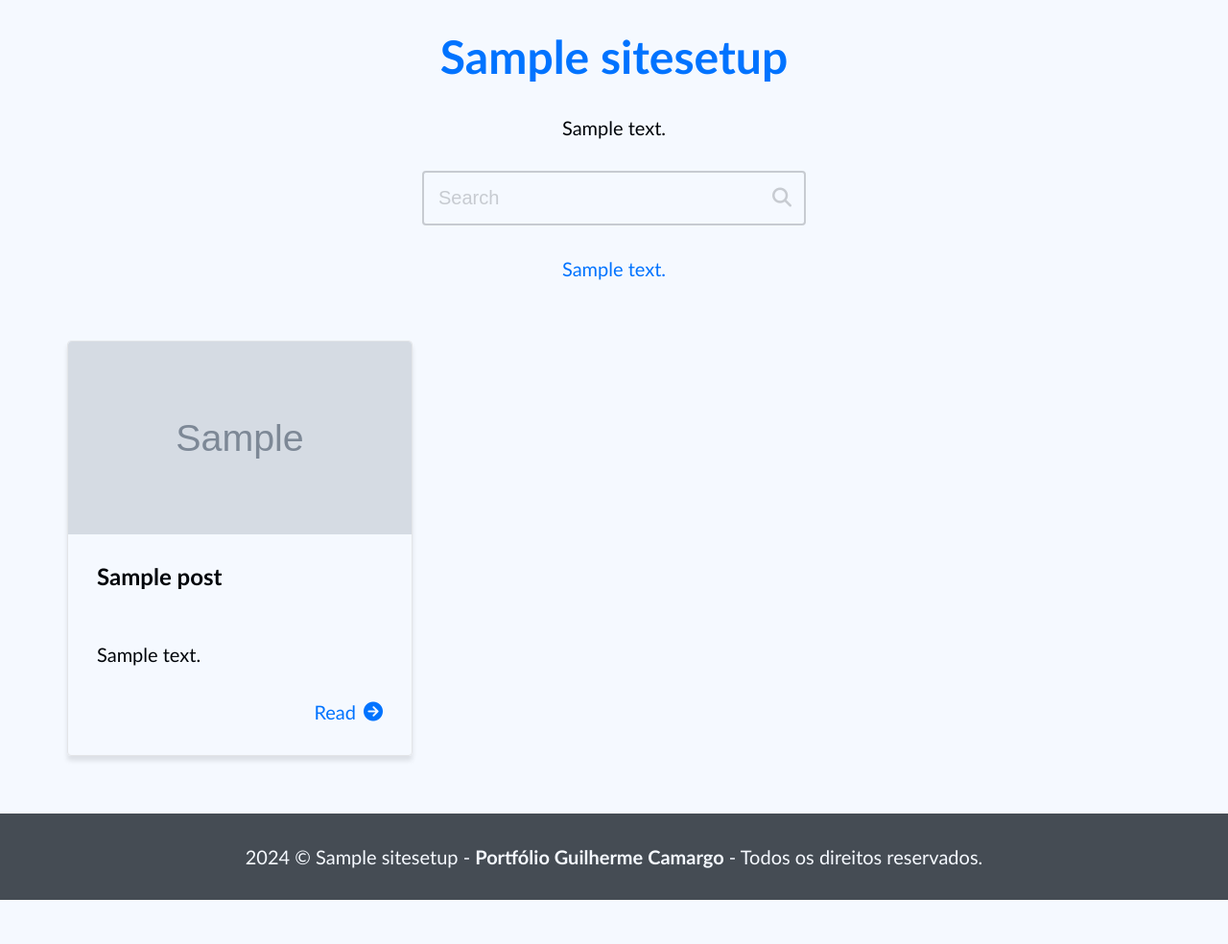
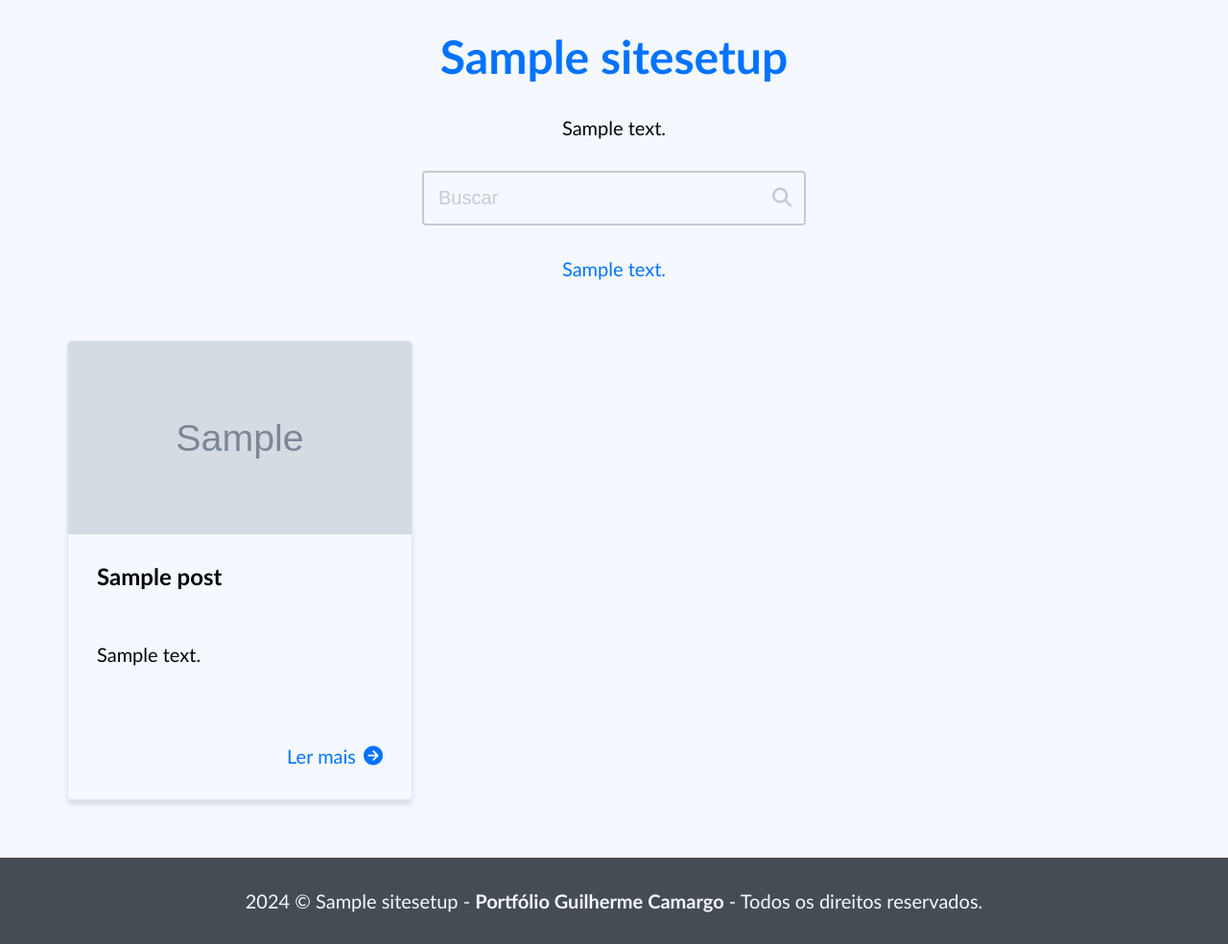
Before and after one commit to guicamargo19/blog_devs_place, a Django app: page / in a window 1280 px wide. Shown: the whole page at 96% size. Before the commit the page ends 938 px from the top, so only its background shows below. Run offline with Django 5.2, Linux system fonts and the light colour scheme; tables that the repository leaves empty hold one stand-in row (values such as "Sample post"); grey boxes marked "Sample" are stand-in pictures.

Commit message:
Alterado altura do conteúdo do card, favicon e padronização de idioma

```diff
--- a/djangoapp/blog/static/blog/css/style.css
+++ b/djangoapp/blog/static/blog/css/style.css
@@ -433,7 +433,7 @@
   }
 
   .card-text-wrapper p {
-    height: 40px;
+    height: 86px;
   }
 
   .card-cover-wrapper {
--- a/djangoapp/blog/templates/blog/partials/_header.html
+++ b/djangoapp/blog/templates/blog/partials/_header.html
@@ -14,13 +14,13 @@
           <div class="search pb-base center">
             <form class="search-form" action="{% url "blog:search" %}" method="get">
               <div class="search-content">
-                <label class="sr-only" id="search-label" for="search-input">Search</label>
+                <label class="sr-only" id="search-label" for="search-input">Buscar</label>
                 <input
                   class="search-input"
                   type="search"
                   name="search"
                   id="search-input"
-                  placeholder="Search"
+                  placeholder="Buscar"
                   value="{{search_value}}"
                   required
                 >
--- a/djangoapp/blog/templates/blog/partials/_post-card.html
+++ b/djangoapp/blog/templates/blog/partials/_post-card.html
@@ -29,7 +29,7 @@
 
         <div class="card-actions">
           <a class="card-action-link" href="{{post.get_absolute_url}}">
-            <span>Read</span>
+            <span>Ler mais</span>
             <i class="fa-solid fa-circle-arrow-right"></i>
           </a>
         </div>
```
